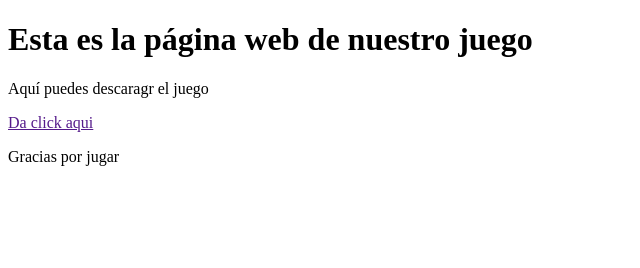
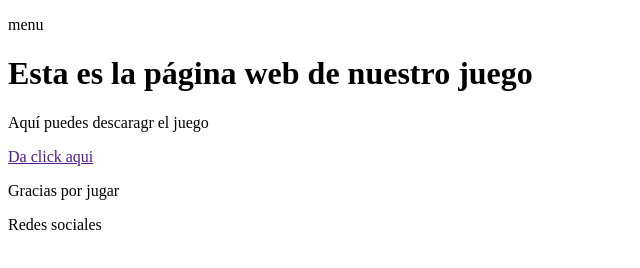
Before and after one commit to Jigamara/ChaskaRun, a plain HTML site: page index.html in a window 1280 px wide. Shown: the whole page, without its empty margins (0-640 px from the left). Drawn offline with Linux system fonts and the light colour scheme.

Commit message:
Added header and footer

```diff
--- a/index.html
+++ b/index.html
@@ -6,9 +6,15 @@
     <title>ChaskaRun</title>
 </head>
 <body>
+    <header>
+        <p>menu</p>
+    </header>
     <h1>Esta es la página web de nuestro juego</h1>
     <p>Aquí puedes descaragr el juego</p>
     <a href="">Da click aqui</a>
     <p>Gracias por jugar</p>
+    <footer>
+        <p>Redes sociales</p>
+    </footer>
 </body>
 </html>
```
